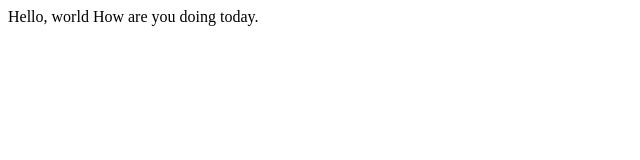
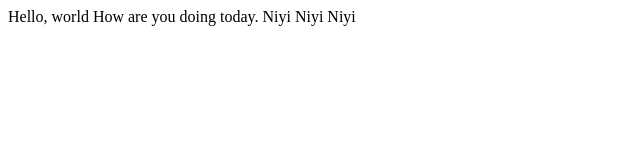
Before and after one commit to Ayomide00/lecture0, a plain HTML site: page hello.html in a window 1280 px wide. Shown: the whole page, without its empty margins (0-640 px from the left). Drawn offline with Linux system fonts and the light colour scheme.

Commit message:
Update hello.html

```diff
--- a/hello.html
+++ b/hello.html
@@ -7,6 +7,6 @@
         <title>My webpage</title>
     </head>
     <body>
-        Hello, world How are you doing today.
+        Hello, world How are you doing today. Niyi Niyi Niyi
     </body>
 </html>
```
